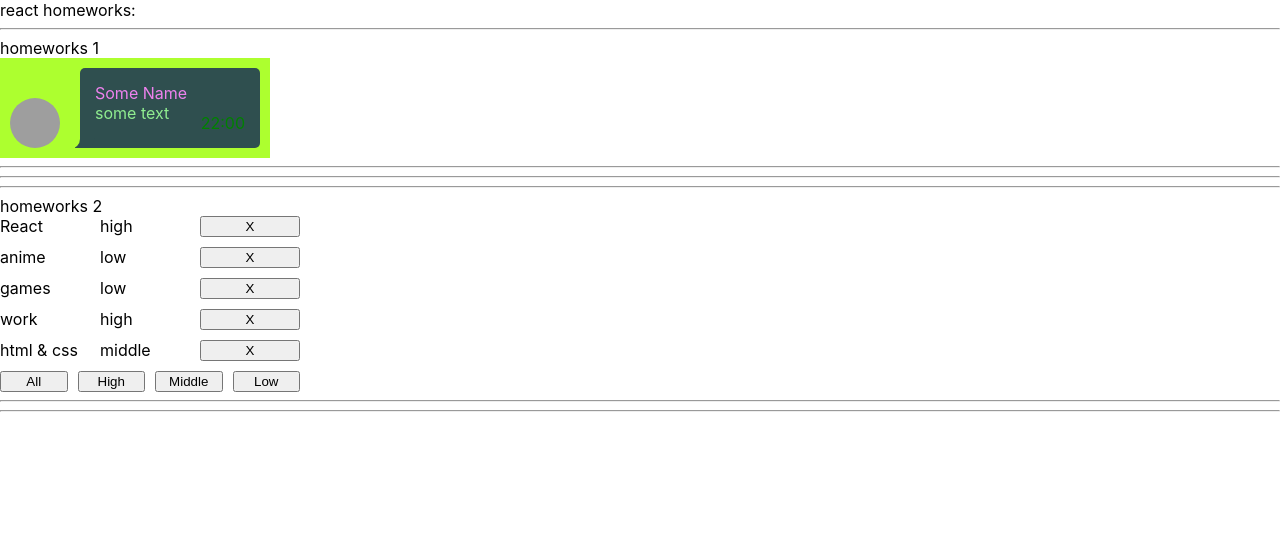
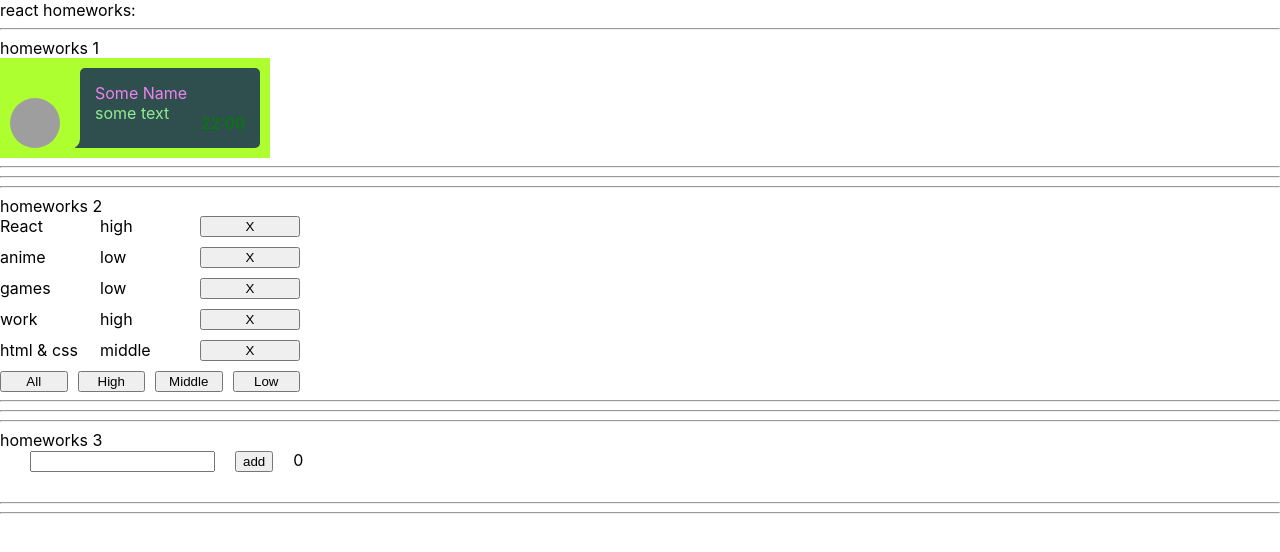
Before and after one commit to GvinP/homeworks, a React (Create React App) app: page / in a window 1280 px wide. Shown: the top 552 px of the page. Built offline with nearby package versions, Linux system fonts and the light colour scheme; grey boxes are pictures that could not be loaded.

Commit message:
HomeWork 3

```diff
--- a/package.json
+++ b/package.json
@@ -10,10 +10,12 @@
     "@types/node": "^16.7.13",
     "@types/react": "^17.0.20",
     "@types/react-dom": "^17.0.9",
+    "@types/uuid": "^8.3.4",
     "react": "^17.0.2",
     "react-dom": "^17.0.2",
     "react-scripts": "5.0.0",
     "typescript": "^4.4.2",
+    "uuid": "^8.3.2",
     "web-vitals": "^2.1.0"
   },
   "scripts": {
--- a/src/p1-main/m1-ui/u1-app/App.tsx
+++ b/src/p1-main/m1-ui/u1-app/App.tsx
@@ -2,6 +2,7 @@ import React from 'react'
 import s from './App.module.css'
 import HW1 from '../../../p2-homeworks/h1/HW1'
 import HW2 from "../../../p2-homeworks/h2/HW2";
+import HW3 from "../../../p2-homeworks/h3/HW3";
 
 function App() {
     return (
@@ -9,7 +10,7 @@ function App() {
             <div>react homeworks:</div>
             <HW1/>
             <HW2/>
-            {/*<HW3/>*/}
+            <HW3/>
             {/*<HW4/>*/}
             {/*<HW5/>*/}
 
--- a/src/p2-homeworks/h3/Greeting.module.css
+++ b/src/p2-homeworks/h3/Greeting.module.css
@@ -1,7 +1,27 @@
-.someClass {
+.container {
+    position: relative;
+    margin-left: 30px;
+    margin-bottom: 30px;
+}
+.input {
 
 }
 
 .error {
     border: 1px solid red;
 }
+
+.errorText {
+    position: absolute;
+    left: 0px;
+    bottom: -20px;
+    color: red;
+}
+
+.button {
+    margin-left: 20px;
+}
+
+.counter {
+    margin-left: 20px;
+}
--- a/src/p2-homeworks/h3/Greeting.tsx
+++ b/src/p2-homeworks/h3/Greeting.tsx
@@ -1,26 +1,26 @@
-import React from 'react'
+import React, {ChangeEvent} from 'react'
 import s from './Greeting.module.css'
 
 type GreetingPropsType = {
-    name: any // need to fix any
-    setNameCallback: any // need to fix any
-    addUser: any // need to fix any
-    error: any // need to fix any
-    totalUsers: any // need to fix any
+    name: string // need to fix any
+    setNameCallback: (e: ChangeEvent<HTMLInputElement>)=>void // need to fix any
+    addUser: ()=> void // need to fix any
+    error: string // need to fix any
+    totalUsers: number // need to fix any
 }
 
 // презентационная компонента (для верстальщика)
 const Greeting: React.FC<GreetingPropsType> = (
     {name, setNameCallback, addUser, error, totalUsers} // деструктуризация пропсов
 ) => {
-    const inputClass = s.error // need to fix with (?:)
+    const inputClass = (error === '') ? s.input : s.error // need to fix with (?:)
 
     return (
-        <div>
+        <div className={s.container}>
             <input value={name} onChange={setNameCallback} className={inputClass}/>
-            <span>{error}</span>
-            <button onClick={addUser}>add</button>
-            <span>{totalUsers}</span>
+            <span className={s.errorText}>{error}</span>
+            <button onClick={addUser} className={s.button}>add</button>
+            <span className={s.counter}>{totalUsers}</span>
         </div>
     )
 }
--- a/src/p2-homeworks/h3/GreetingContainer.tsx
+++ b/src/p2-homeworks/h3/GreetingContainer.tsx
@@ -1,9 +1,10 @@
-import React, {useState} from 'react'
+import React, {ChangeEvent, useState} from 'react'
 import Greeting from './Greeting'
+import {UserType} from "./HW3";
 
 type GreetingContainerPropsType = {
-    users: any // need to fix any
-    addUserCallback: any // need to fix any
+    users: Array<UserType> // need to fix any
+    addUserCallback: (name: string) => void // need to fix any
 }
 
 // более простой и понятный для новичков
@@ -12,17 +13,25 @@ type GreetingContainerPropsType = {
 // более современный и удобный для про :)
 // уровень локальной логики
 const GreetingContainer: React.FC<GreetingContainerPropsType> = ({users, addUserCallback}) => { // деструктуризация пропсов
-    const [name, setName] = useState<any>('') // need to fix any
-    const [error, setError] = useState<any>('') // need to fix any
+    const [name, setName] = useState<string>('') // need to fix any
+    const [error, setError] = useState<string>('') // need to fix any
 
-    const setNameCallback = (e: any) => { // need to fix any
-        setName('') // need to fix
+    const setNameCallback = (e: ChangeEvent<HTMLInputElement>) => { // need to fix any
+        setError('')
+        setName(e.currentTarget.value) // need to fix
     }
     const addUser = () => {
-        alert(`Hello  !`) // need to fix
+        if (name === '' || name.match(/\s/g)) {
+            setError('name is require!')
+        } else {
+            alert(`Hello ${name}!`)
+            addUserCallback(name)
+            setName('')
+        }
+        // need to fix
     }
 
-    const totalUsers = 0 // need to fix
+    const totalUsers = users.length // need to fix
 
     return (
         <Greeting
--- a/src/p2-homeworks/h3/HW3.tsx
+++ b/src/p2-homeworks/h3/HW3.tsx
@@ -1,18 +1,21 @@
 import React, {useState} from 'react'
 import GreetingContainer from './GreetingContainer'
+import {v1} from "uuid";
 
 // types
 export type UserType = {
-    _id: any // need to fix any
-    name: any // need to fix any
+    _id: string // need to fix any
+    name: string // need to fix any
 }
 
 // уровень работы с глобальными данными
 function HW3() {
-    const [users, setUsers] = useState<any>([]) // need to fix any
+    const [users, setUsers] = useState <Array<UserType>> ([]) // need to fix any
 
-    const addUserCallback = (name: any) => { // need to fix any
-        setUsers([]) // need to fix
+    const addUserCallback = (name: string) => { // need to fix any
+        if (name !== '') {
+            setUsers([...users,{_id: v1(), name: name}])
+        }// need to fix
     }
 
     return (
```
Also changed, not shown: 1 other file (tests, documents, lock files or other folders).
